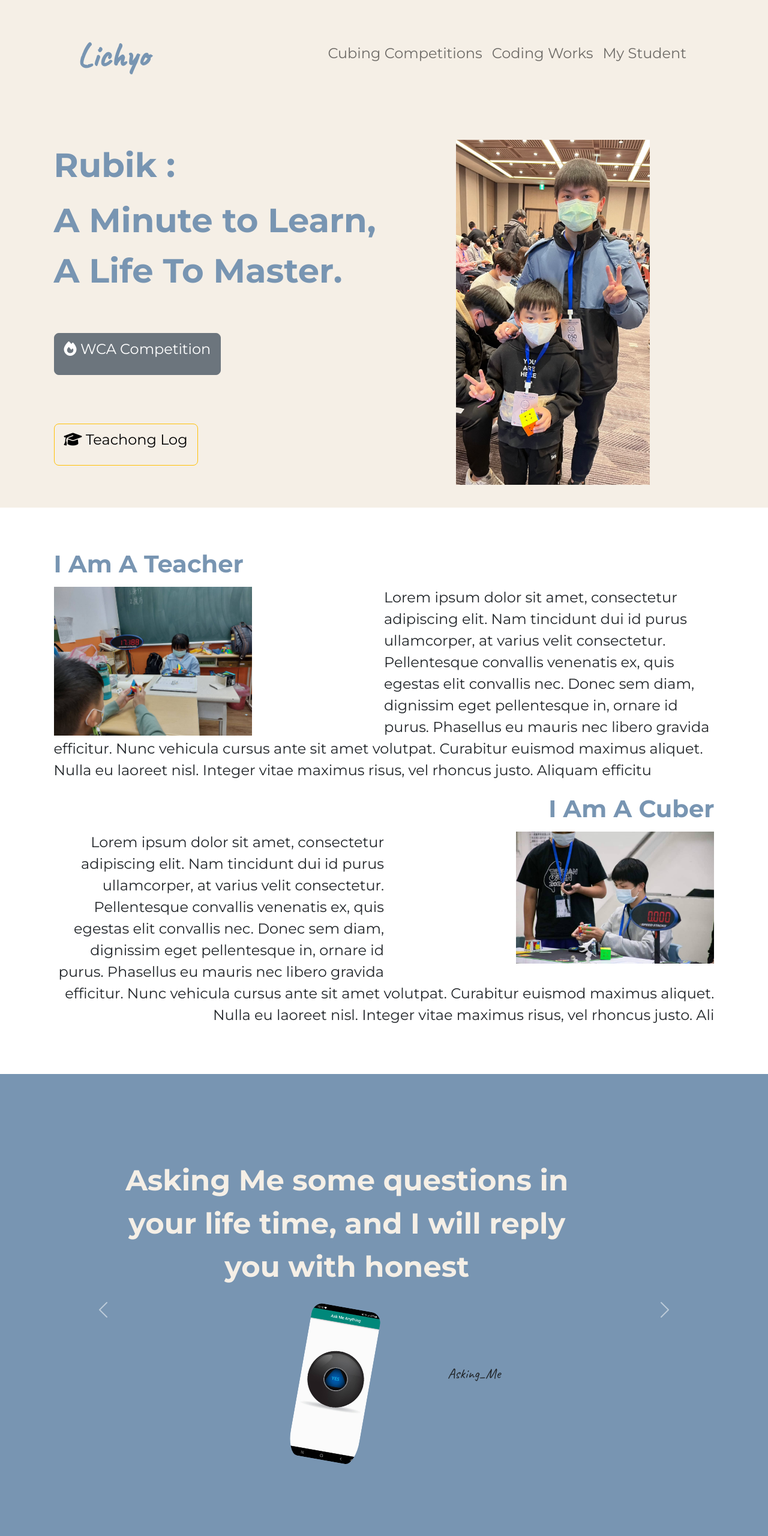
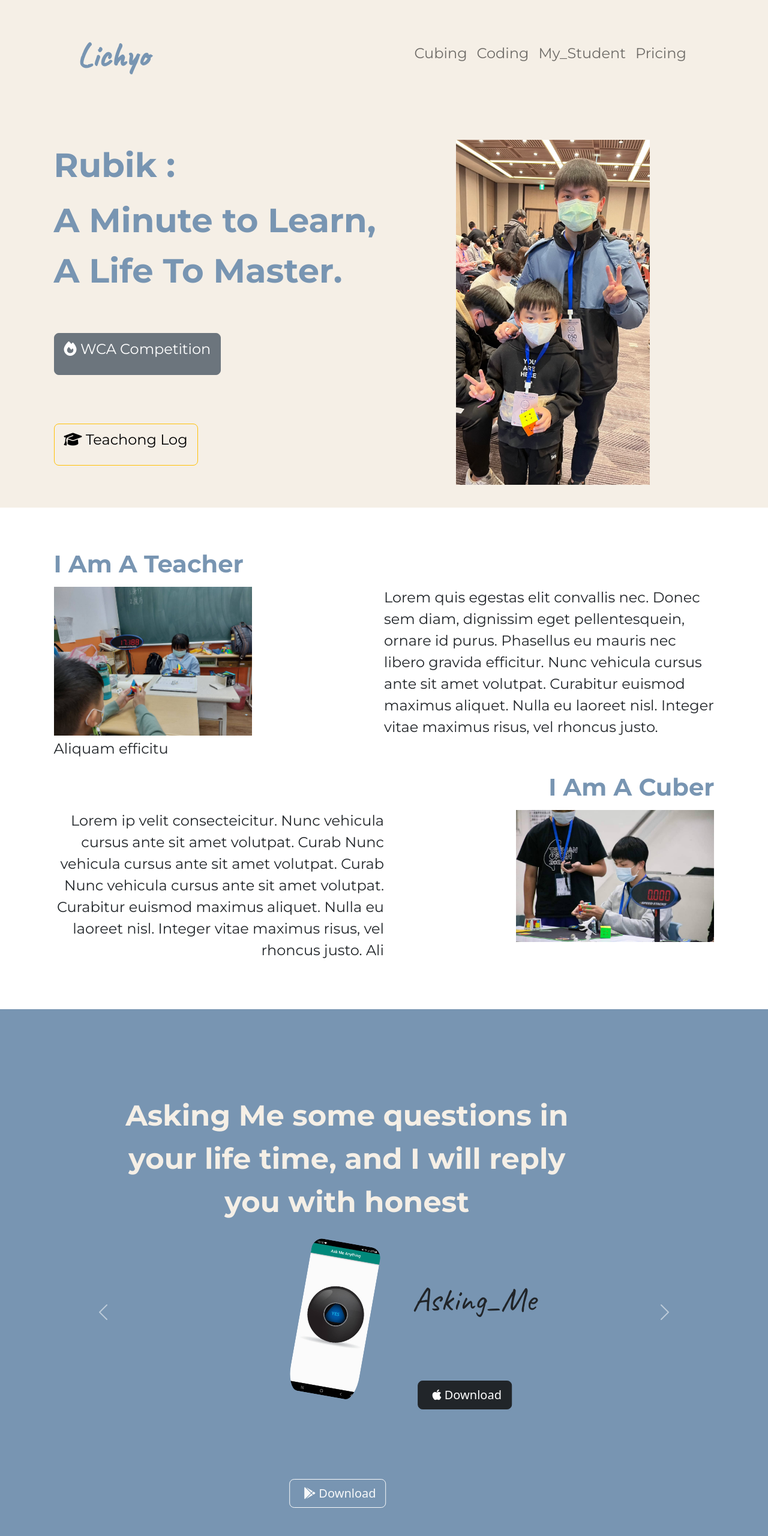
Before and after one commit to Lichyo/My_Page, a plain HTML site: page index.html in a window 1280 px wide. Shown: the top 2560 px of the page at 60% size. Drawn offline with nearby package versions, Linux system fonts and the light colour scheme.

Commit message:
Adding pricing and coding link

```diff
--- a/css/style.css
+++ b/css/style.css
@@ -108,7 +108,12 @@ img {
 #coding p {
   font-family: 'Caveat', cursive;
   margin-left: 0;
-  padding-top: 15%;
+  padding-top: 10%;
+  font-size: 3.5rem;
+}
+
+.download-botton {
+  padding-left: 3%;
 }
 
 .dev-img {
@@ -136,3 +141,10 @@ img {
   text-align: left;
   font-family: 'Ubuntu', sans-serif;
 }
+
+
+/* footer */
+#footer {
+  padding: 5% 15%;
+  background-color: #E8DFCA;
+}
--- a/index.html
+++ b/index.html
@@ -34,13 +34,16 @@
         <div class="navbar-collapse collapse" id="navbarSupportedContent">
           <ul class="navbar-nav ms-auto">
             <li class="nav-item"> <a href="" class="nav-link">
-                <p>Cubing Competitions</p>
+                <p>Cubing</p>
               </a></li>
-            <li class="nav-item"><a href="" class="nav-link">
-                <p>Coding Works</p>
+            <li class="nav-item"><a href="#coding" class="nav-link">
+                <p>Coding</p>
               </a></li>
             <li class="nav-item"> <a href="" class="nav-link">
-                <p>My Student</p>
+                <p>My_Student</p>
+              </a></li>
+            <li class="nav-item"> <a href="#pricing" class="nav-link">
+                <p>Pricing</p>
               </a></li>
           </ul>
         </div>
@@ -72,16 +75,16 @@
       <div class="teacher">
         <h3> I Am A Teacher</h3>
         <img src="images/ck01.jpg" alt="" class="teacher-img">
-        <p>Lorem ipsum dolor sit amet, consectetur adipiscing elit. Nam tincidunt dui id purus ullamcorper, at varius velit consectetur. Pellentesque convallis venenatis ex, quis egestas elit convallis nec. Donec sem diam, dignissim eget pellentesque
-          in, ornare id purus. Phasellus eu mauris nec libero gravida efficitur. Nunc vehicula cursus ante sit amet volutpat. Curabitur euismod maximus aliquet. Nulla eu laoreet nisl. Integer vitae maximus risus, vel rhoncus justo. Aliquam efficitu
+        <p>Lorem quis egestas elit convallis nec. Donec sem diam, dignissim eget pellentesquein, ornare id purus. Phasellus eu mauris nec libero gravida efficitur. Nunc vehicula cursus ante sit amet volutpat. Curabitur euismod maximus aliquet. Nulla
+          eu laoreet nisl. Integer vitae maximus risus, vel rhoncus justo. Aliquam efficitu
         </p>
       </div>
     </div>
     <div class="cuber">
       <h3> I Am A Cuber</h3>
       <img src="images/cuber.jpg" alt="" class="cuber-img">
-      <p>Lorem ipsum dolor sit amet, consectetur adipiscing elit. Nam tincidunt dui id purus ullamcorper, at varius velit consectetur. Pellentesque convallis venenatis ex, quis egestas elit convallis nec. Donec sem diam, dignissim eget pellentesque
-        in, ornare id purus. Phasellus eu mauris nec libero gravida efficitur. Nunc vehicula cursus ante sit amet volutpat. Curabitur euismod maximus aliquet. Nulla eu laoreet nisl. Integer vitae maximus risus, vel rhoncus justo. Ali</p>
+      <p>Lorem ip velit consecteicitur. Nunc vehicula cursus ante sit amet volutpat. Curab Nunc vehicula cursus ante sit amet volutpat. Curab Nunc vehicula cursus ante sit amet volutpat. Curabitur euismod maximus aliquet. Nulla eu laoreet nisl.
+        Integer vitae maximus risus, vel rhoncus justo. Ali</p>
     </div>
   </section>
 
@@ -93,16 +96,22 @@
           <h2>Asking Me some questions in your life time, and I will reply you with honest</h2>
           <img src="images/AskingMe.jpg" class="dev-img" alt="...">
           <p>Asking_Me</p>
+          <button type="button" class="download-botton btn btn-dark btn-lg"><i class="fa-brands fa-apple"></i> Download</button>
+          <button type="button" class="download-botton btn btn-outline-light btn-lg"><i class="fa-brands fa-google-play"></i> Download</button>
         </div>
         <div class="carousel-item">
           <h2>Lorem ipsum dolor sit amet, consectetur adipiscing elit. Nam tincidunt</h2>
           <img src="images/My_Card.jpg" class="dev-img" alt="...">
           <p>My_Card</p>
+          <button type="button" class="download-botton btn btn-dark btn-lg"><i class="fa-brands fa-apple"></i> Download</button>
+          <button type="button" class="download-botton btn btn-outline-light btn-lg"><i class="fa-brands fa-google-play"></i> Download</button>
         </div>
         <div class="carousel-item">
           <h2>Lorem ipsum dolor sit amet, consectetur adipiscing elit. Nam tincidunt</h2>
           <img src="images/QuestionTest.jpg" class="dev-img" alt="...">
           <p>Question_Test</p>
+          <button type="button" class="download-botton btn btn-dark btn-lg"><i class="fa-brands fa-apple"></i> Download</button>
+          <button type="button" class="download-botton btn btn-outline-light btn-lg"><i class="fa-brands fa-google-play"></i> Download</button>
         </div>
       </div>
       <button class="carousel-control-prev" type="button" data-bs-target="#carouselExampleControls" data-bs-slide="prev">
@@ -182,7 +191,17 @@
     </div>
   </section>
 
-  <section>
+  <section id="footer">
+    <!-- twitter -->
+    <i class="fa-brands fa-twitter footer-icon"></i>
+    <!-- facebook -->
+    <i class="fa-brands fa-facebook-f footer-icon"></i>
+    <!-- instagram -->
+    <i class="fa-brands fa-instagram footer-icon"></i>
+    <!-- envelop -->
+    <i class="fa-solid fa-envelope footer-icon"></i>
+
+    <p>© Copyright 2023 TinDog</p>
 
   </section>
 
```
